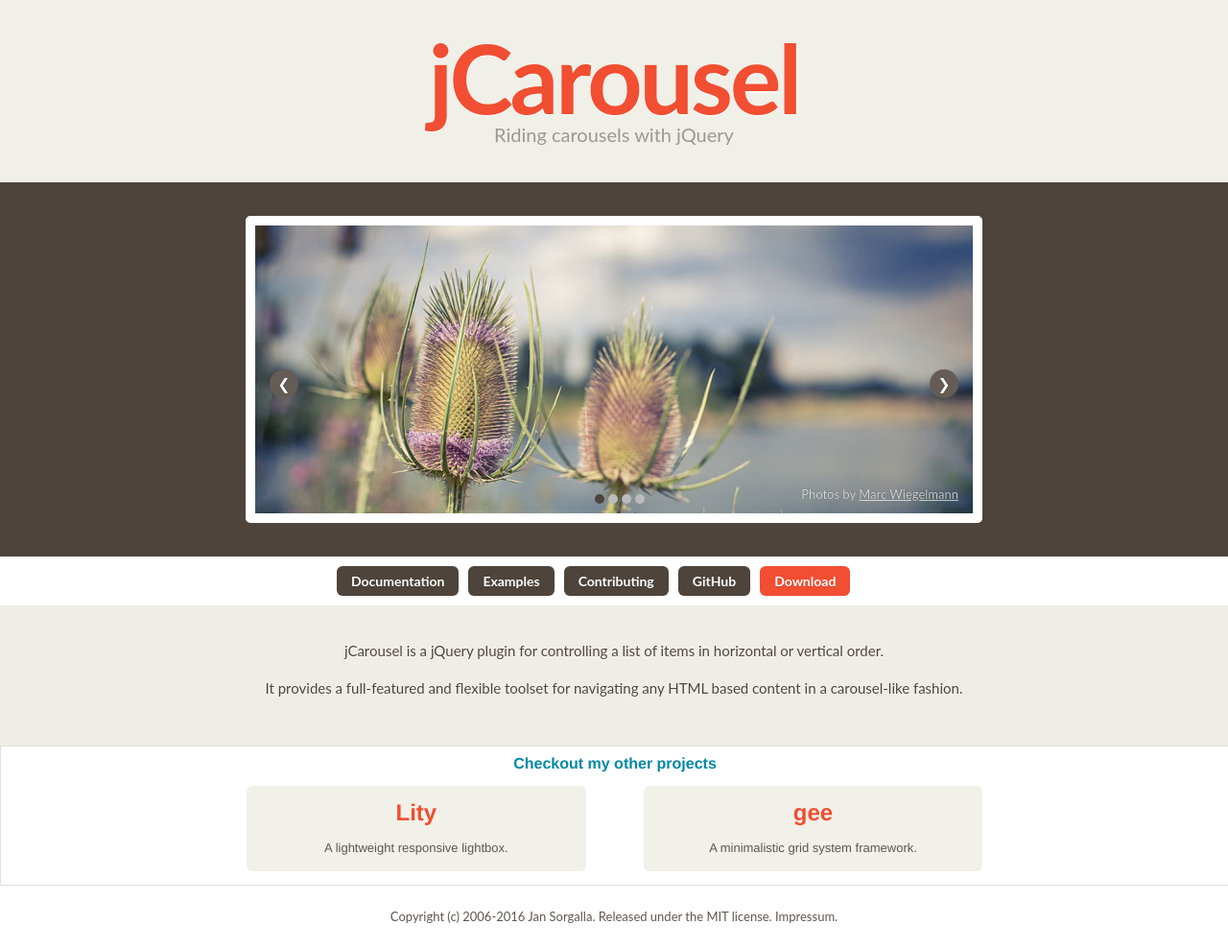
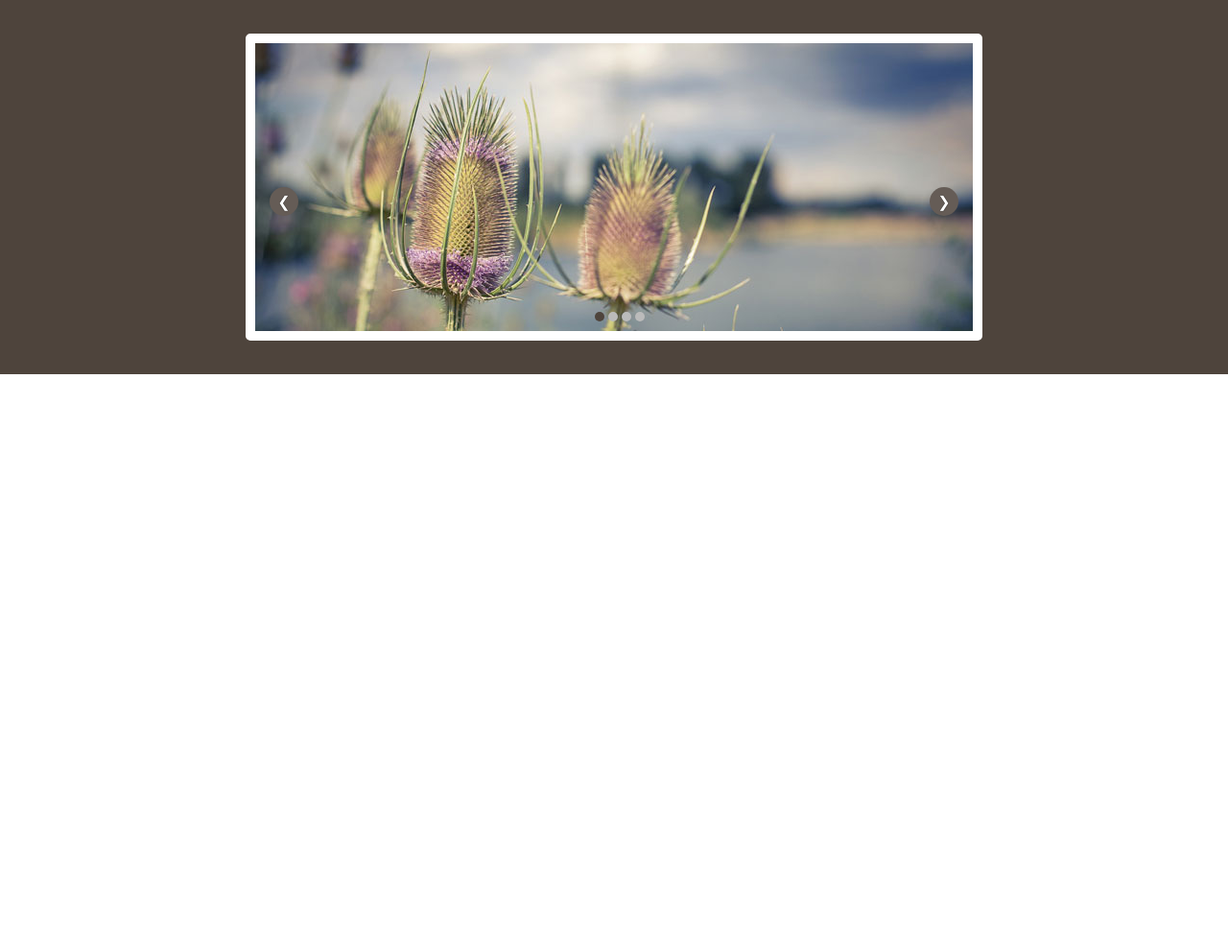
Before and after one commit to softdevelop/js-animations, a plain HTML site: page fade/index.html in a window 1280 px wide. Shown: the whole page at 96% size. After the commit the page ends 800 px from the top, so only its background shows below. Drawn offline with nearby package versions, Linux system fonts and the light colour scheme.

Commit message:
Update style

```diff
--- a/fade/index.html
+++ b/fade/index.html
@@ -13,13 +13,6 @@
 </head>
 
 <body>
-
-	<div class="headerContainer">
-		<div class="header container">
-			<h2>jCarousel</h2>
-			<p>Riding carousels with jQuery</p>
-		</div>
-    </div>
     <div class="slidesContainer">
     	<div class="slides container">
     		<div class="slideContent">
@@ -27,7 +20,6 @@
 					  	<li class="sli">
 					    	<img src="styles/images/img1.jpg" >
 					    </li>
-
 					 	<li class="sli">
 					 	   	<img src="styles/images/img2.jpg" >
 					    </li>
@@ -37,70 +29,14 @@
                         <li class="sli">
                             <img src="styles/images/img2.jpg" >
                         </li>
-
-
-				 </ul>
+				  </ul>
 				  <a href="#" class="control next" >&#10095;</a>
 				  <a href="#" class="control prev" >&#10094;</a>
-				  <a href="#" class="designer">Photos by <span>Marc Wiegelmann</span></a>
 				<div class="dotSlides">
 
 				</div>
 			</div>
-
-
-
     	</div>
-
-    </div>
-    <div class="menuContainer">
-    		<div class="menu container">
-    			<ul>
-	    			<li><a href="#">Documentation</a></li>
-	    			<li><a href="#">Examples</a></li>
-	    			<li><a href="#">Contributing</a></li>
-	    			<li><a href="#">GitHub</a></li>
-	    			<li><a href="#">Download</a></li>
-    			</ul>
-    		</div>
-
-    </div>
-    <div class="textContainer">
-    	<div class="textC container">
-    		<div class="textContent">
-	    		<p>
-	    			jCarousel is a jQuery plugin for controlling a list of items in horizontal or vertical order.</p>
-	    		<p>	It provides a full-featured and flexible toolset for navigating any HTML based content in a carousel-like fashion.
-	    		</p>
-    		</div>
-    	</div>
-
-    </div>
-    <div class="checkoutContainer">
-    	<div class="checkout container">
-    		<p>Checkout my other projects</p>
-    		<div class="checkoutContent">
-    			<ul>
-    				<li>
-    					<a href="#">Lity</a>
-    					<a href="#">A lightweight responsive lightbox.</a>
-    				</li>
-
-    				<li>
-    					<a href="#">gee</a>
-    					<a href="#">A minimalistic grid system framework.</a>
-    				</li>
-
-
-    			</ul>
-    		</div>
-    	</div>
-    </div>
-    <div class="footerContainer">
-    	<div class="footer container">
-    		<a href="#">Copyright (c) 2006-2016 Jan Sorgalla. Released under the MIT license. Impressum.</a>
-    	</div>
-
     </div>
 <script>
 var index=1;
```
Also changed, not shown: 1 other file.
